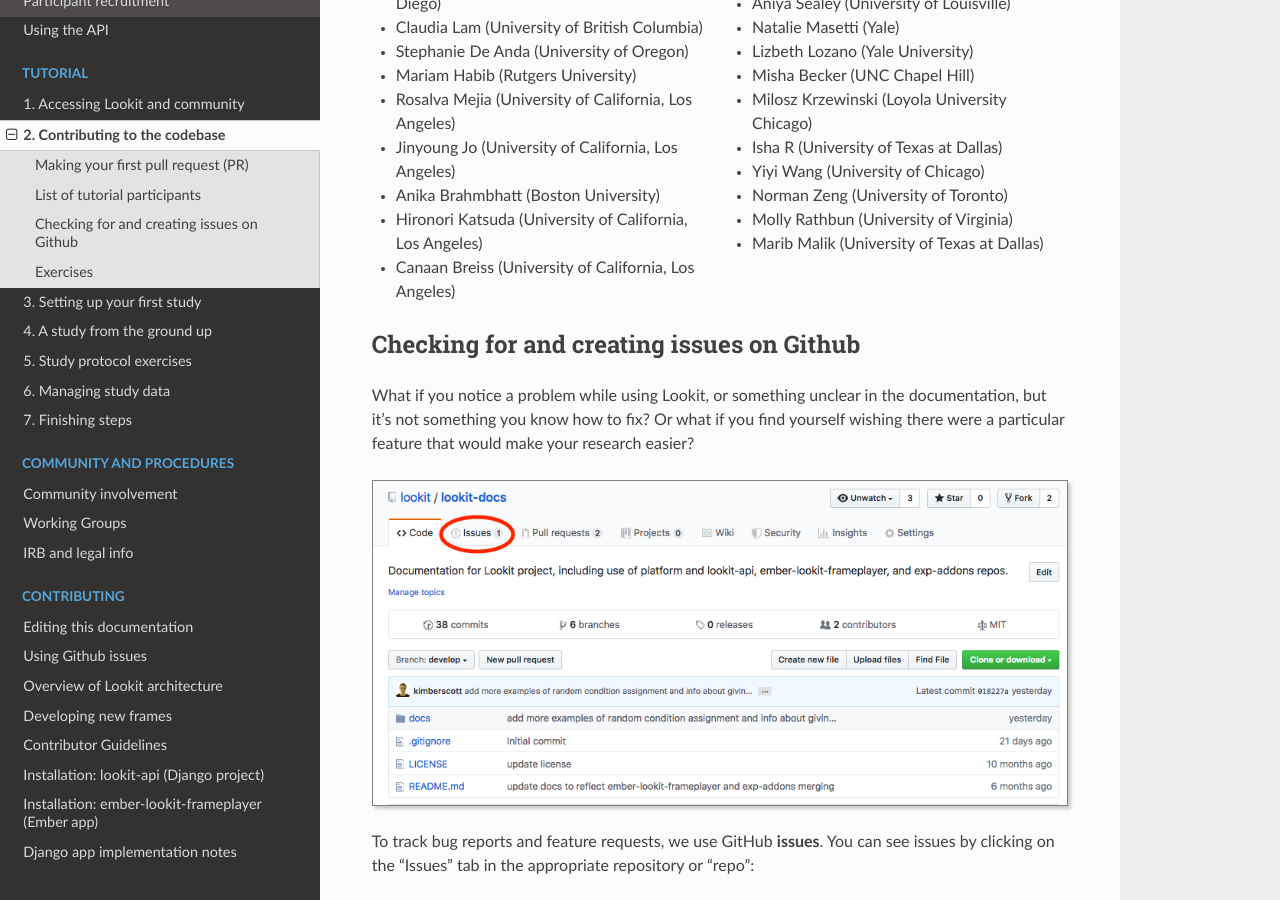
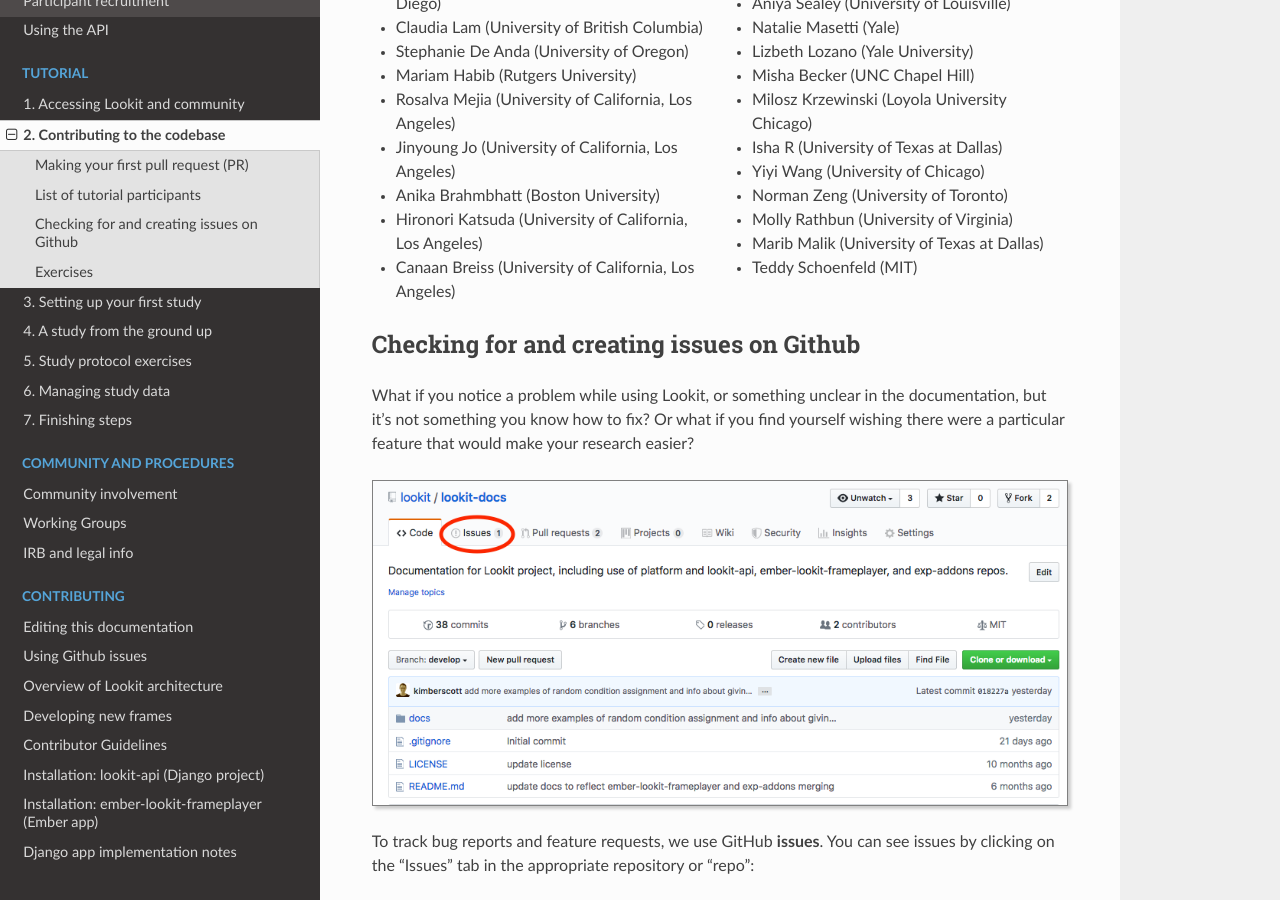
Before and after one commit to lookit/lookit-docs, a Sphinx documentation site: the page built from docs/source/tutorial-contributing.rst, in a window 1280 px wide and 900 px high, scrolled down 7401 px. Built offline with Sphinx 7.4.7 and the Read the Docs theme 2.0.0, drawn with Linux system fonts in a browser that asks for light colours.

Commit message:
Update tutorial-contributing.rst

```diff
--- a/docs/source/tutorial-contributing.rst
+++ b/docs/source/tutorial-contributing.rst
@@ -295,6 +295,7 @@
 - Norman Zeng (University of Toronto)
 - Molly Rathbun (University of Virginia)
 - Marib Malik (University of Texas at Dallas)
+- Teddy Schoenfeld (MIT)
 
 Checking for and creating issues on Github
 -------------------------------------------
```
